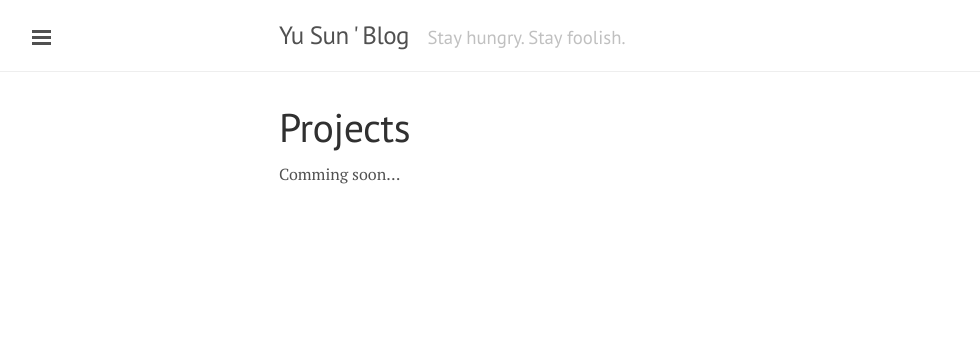
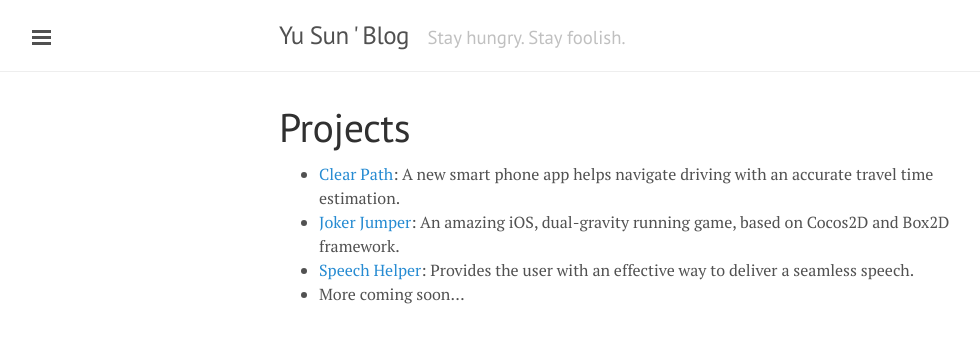
Before and after one commit to usunyu/usunyu.github.io, a Jekyll site: the page built from projects.md, in a window 1280 px wide. Shown: the top 343 px of the page, without its empty margins (1-981 px from the left). Built offline with Jekyll 4.4.1, drawn with Linux system fonts in a browser that asks for light colours; Markdown is read by kramdown in place of the engine named in the settings.

Commit message:
update project.md

```diff
--- a/projects.md
+++ b/projects.md
@@ -4,4 +4,7 @@ title: Projects
 permalink: /projects/
 ---
 
-Comming soon...
+* [Clear Path](http://usunyu.com/ClearPath/): A new smart phone app helps navigate driving with an accurate travel time estimation.
+* [Joker Jumper](http://usunyu.com/JokerJumper/): An amazing iOS, dual-gravity running game, based on Cocos2D and Box2D framework.
+* [Speech Helper](https://scv-slide.appspot.com/): Provides the user with an effective way to deliver a seamless speech.
+* More coming soon...
```
